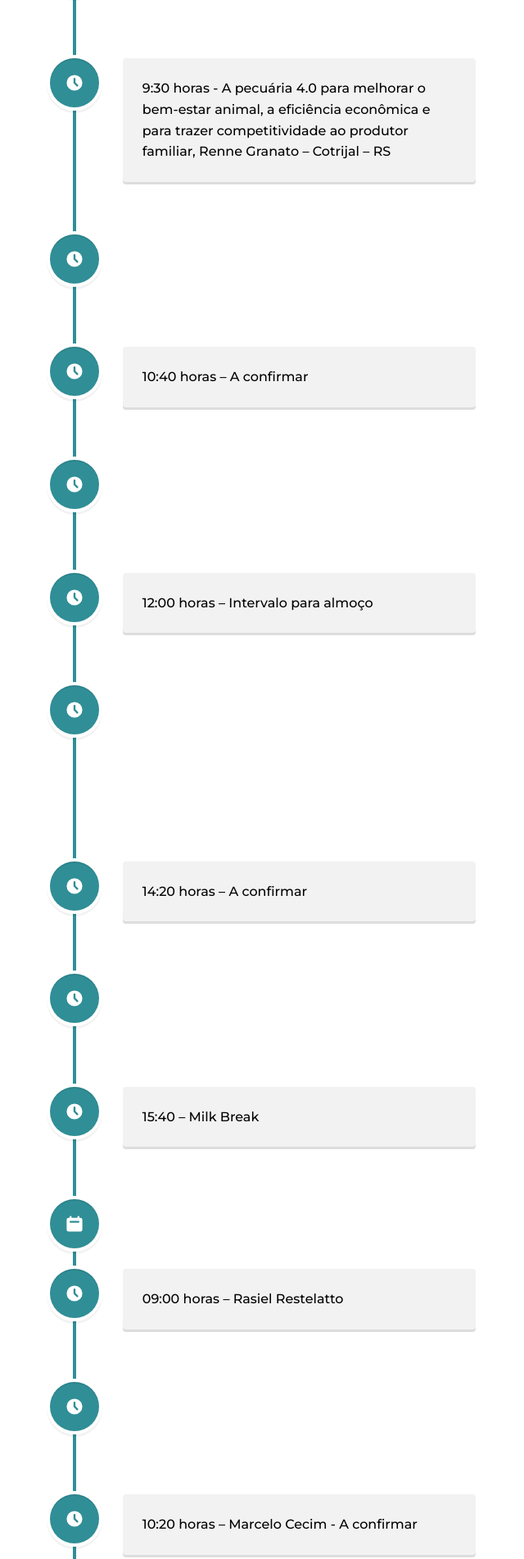
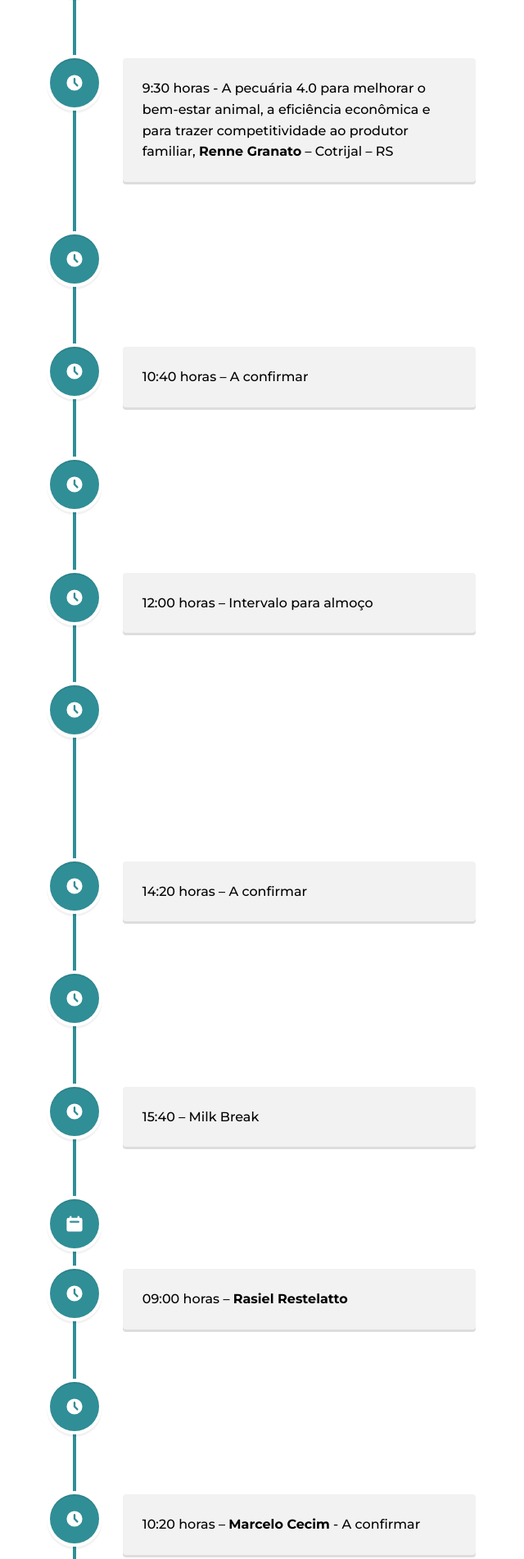
Before and after one commit to Kmilasc/tecnoleite, a React (Vite) app: page / in a window 1280 px wide. Shown: the part 1268-3170 px from the top of the page at 82% size, without its empty margins (549-1189 px from the left). Built offline with nearby package versions, Linux system fonts and the light colour scheme.

Commit message:
refactor(Home): adding bold to text

```diff
--- a/src/pages/Home.tsx
+++ b/src/pages/Home.tsx
@@ -108,7 +108,13 @@ const dates = [
             { id: 2, text: '8:30 horas – Mesa de abertura' },
             {
                 id: 3,
-                text: '9:30 horas - A pecuária 4.0 para melhorar o bem-estar animal, a eficiência econômica e para trazer competitividade ao produtor familiar, Renne Granato – Cotrijal – RS',
+                text: (
+                    <>
+                        9:30 horas - A pecuária 4.0 para melhorar o bem-estar animal, a eficiência econômica e para
+                        trazer competitividade ao produtor familiar, <b className="text-black">Renne Granato</b> –
+                        Cotrijal – RS
+                    </>
+                ),
                 link: '#speaker-1',
             },
             { id: 4, text: '10:20 horas – Milk break' },
@@ -117,7 +123,13 @@ const dates = [
             { id: 7, text: '12:00 horas – Intervalo para almoço' },
             {
                 id: 8,
-                text: '13:30 horas – “Aspectos da vaca ideal, para alta vida produtiva com rentabilidade” Altair Antonio Valloto - Associação Paranaense de Criadores de Bovinos da Raça Holandesa',
+                text: (
+                    <>
+                        13:30 horas – “Aspectos da vaca ideal, para alta vida produtiva com rentabilidade”{' '}
+                        <b className="text-black">Altair Antonio Valloto</b> - Associação Paranaense de Criadores de
+                        Bovinos da Raça Holandesa
+                    </>
+                ),
                 link: '#speaker-3',
             },
             { id: 9, text: '14:20 horas – A confirmar' },
@@ -128,18 +140,47 @@ const dates = [
     {
         date: 'Dia 22/09',
         events: [
-            { id: 12, text: '09:00 horas – Rasiel Restelatto', link: '#speaker-' },
+            {
+                id: 12,
+                text: (
+                    <>
+                        09:00 horas – <b className="text-black">Rasiel Restelatto</b>
+                    </>
+                ),
+                link: '#speaker-',
+            },
             { id: 13, text: '09:50 horas – Milk Break' },
-            { id: 14, text: '10:20 horas – Marcelo Cecim - A confirmar', link: '#speaker-' },
+            {
+                id: 14,
+                text: (
+                    <>
+                        10:20 horas – <b className="text-black">Marcelo Cecim</b> - A confirmar
+                    </>
+                ),
+                link: '#speaker-5',
+            },
             { id: 15, text: '11:10 horas - Mesa Redonda' },
             { id: 16, text: '11:40 – Almoço' },
             {
                 id: 17,
-                text: '13:30 - O que devo levar em conta para escolher a tecnologia de geração e uso de Biogás? Ayrton Kunz – Embrapa Concórdia',
+                text: (
+                    <>
+                        13:30 - O que devo levar em conta para escolher a tecnologia de geração e uso de Biogás?{' '}
+                        <b className="text-black">Ayrton Kunz</b> – Embrapa Concórdia
+                    </>
+                ),
+                link: '#speaker-4',
             },
             {
                 id: 18,
-                text: '14:20 horas – Estratégias nutricionais para reduzir a emissão de metano Luis Gustavo Ribeiro Pereira - Pesquisador da Embrapa Gado de Leite',
+                text: (
+                    <>
+                        14:20 horas – Estratégias nutricionais para reduzir a emissão de metano{' '}
+                        <b className="text-black">Luis Gustavo Ribeiro Pereira</b> - Pesquisador da Embrapa Gado de
+                        Leite
+                    </>
+                ),
+                link: '#speaker-2',
             },
             { id: 19, text: '15:10 - Mesa Redonda' },
             { id: 20, text: '15:40 – Milk Break' },
```
